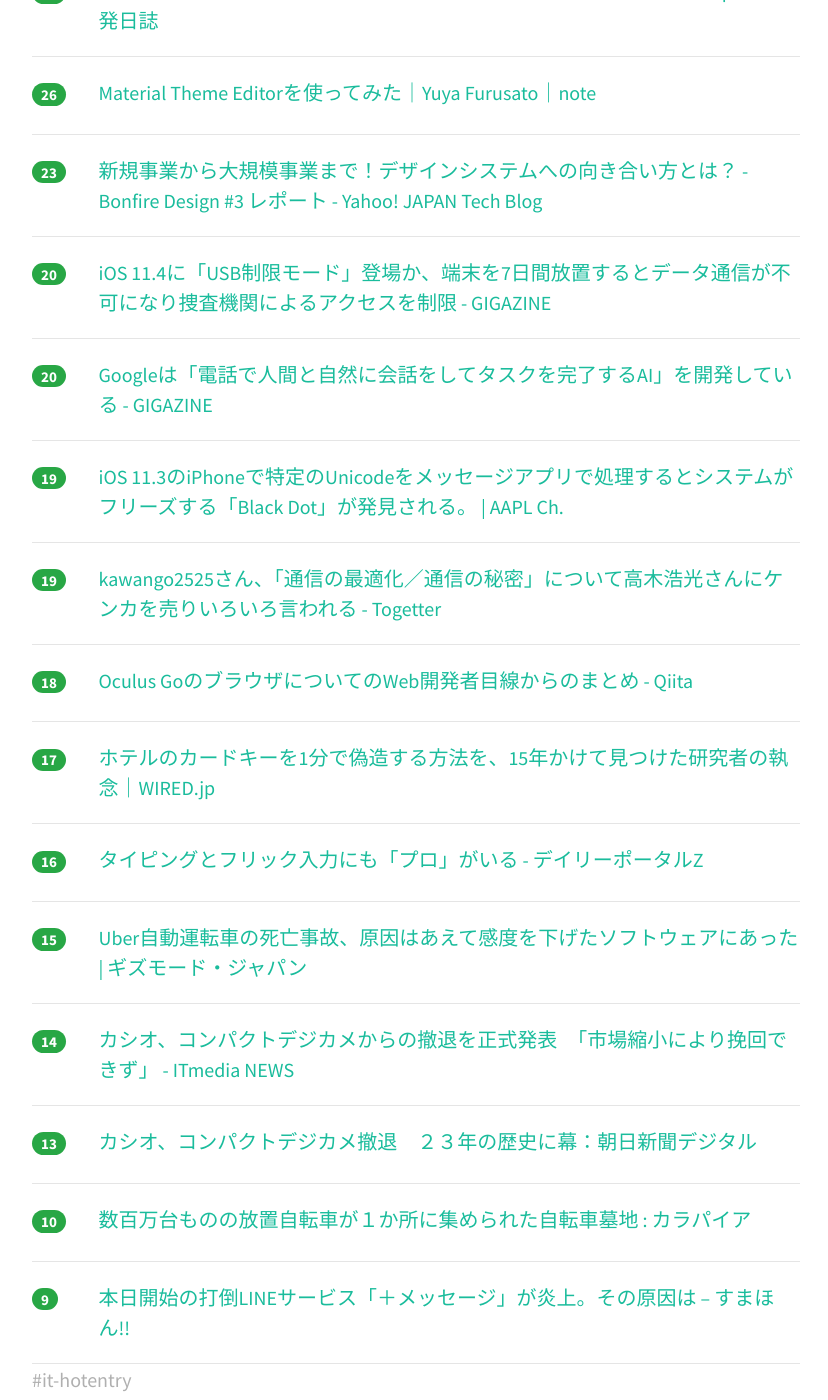
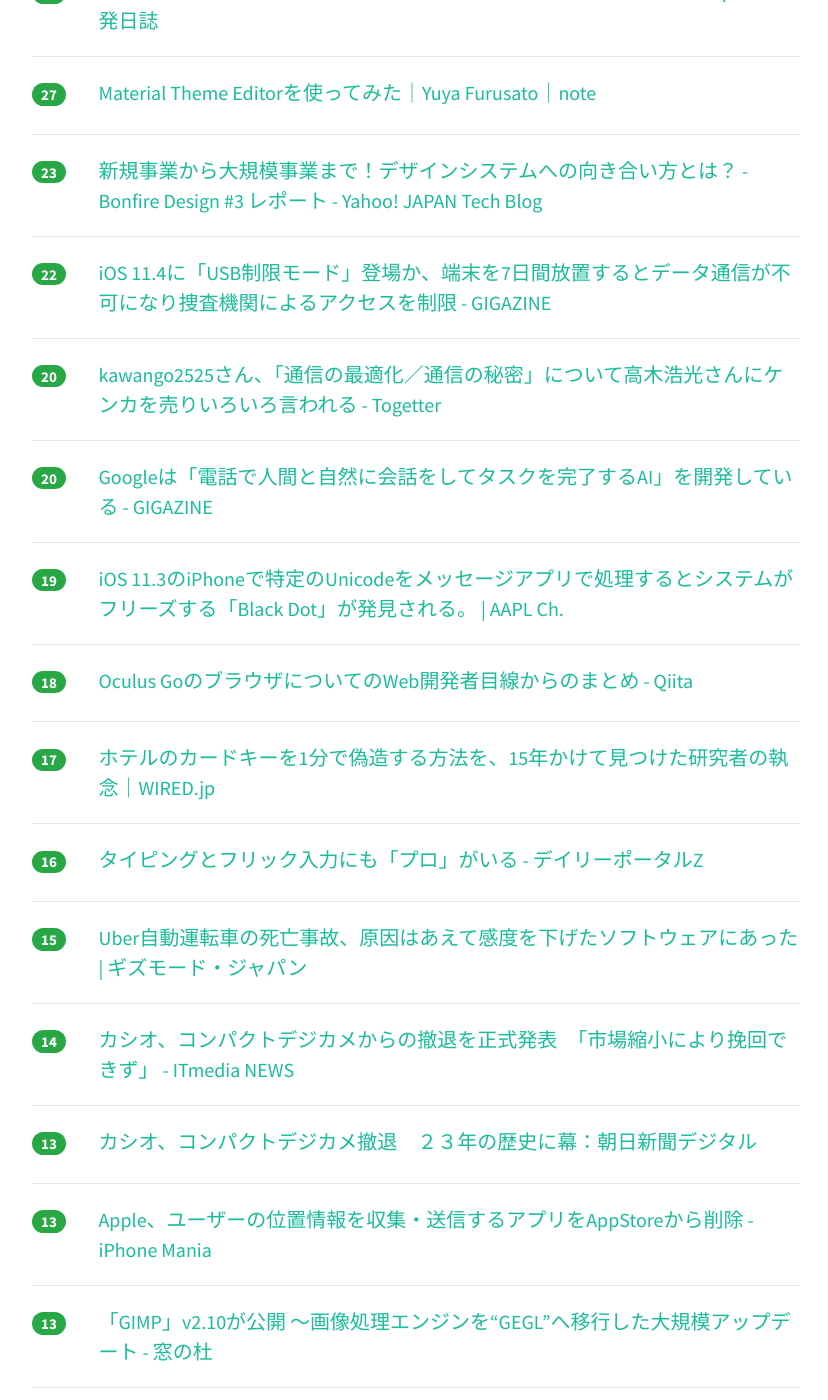
Before and after one commit to yatta47/hatena-matome-site, a Jekyll site: the page built from _posts/2018-05-10-hatena.md, in a window 1280 px wide and 1400 px high, scrolled down 419 px. Shown: the whole window, without its empty margins (224-1052 px from the left). Built offline with Jekyll 4.4.1, drawn with Linux system fonts in a browser that asks for light colours; nearby versions of some CDN libraries; some of the changed text lies outside the part shown.

Commit message:
Updated 2018-05-10

```diff
--- a/_posts/2018-05-10-hatena.md
+++ b/_posts/2018-05-10-hatena.md
@@ -1,18 +1,18 @@
 ---
 layout: post
 title:  "2018-05-10 はてぶIT"
-date:   2018-05-10 06:01:22
+date:   2018-05-10 07:00:54
 tags: [it-hotentry]
 ---
-15 件のデータあり
+18 件のデータあり
 
 <hr><div class="row">
-<div class="col-1"><span class="badge badge-pill badge-success h2">34</span></div>
+<div class="col-1"><span class="badge badge-pill badge-success h2">35</span></div>
 <div class="col-11"><a href='https://paiza.hatenablog.com/entry/2018/05/09/%E4%B8%80%E4%BA%BA%E3%81%A7%E3%82%B5%E3%83%BC%E3%83%93%E3%82%B9%E4%BD%9C%E3%81%A3%E3%81%A6%E3%82%8F%E3%81%8B%E3%81%A3%E3%81%9F%E3%80%81%E5%80%8B%E4%BA%BA%E9%96%8B%E7%99%BA%E3%81%AB%E3%81%8A%E3%81%91' target='_blank'>一人でサービス作ってわかった、個人開発における3つの重要なこと - paiza開発日誌</a></div>
 </div>
 <hr>
 <div class="row">
-<div class="col-1"><span class="badge badge-pill badge-success h2">26</span></div>
+<div class="col-1"><span class="badge badge-pill badge-success h2">27</span></div>
 <div class="col-11"><a href='https://note.mu/remmy/n/nc17f177d95fe' target='_blank'>Material Theme Editorを使ってみた｜Yuya Furusato｜note</a></div>
 </div>
 <hr>
@@ -22,8 +22,13 @@ tags: [it-hotentry]
 </div>
 <hr>
 <div class="row">
+<div class="col-1"><span class="badge badge-pill badge-success h2">22</span></div>
+<div class="col-11"><a href='https://gigazine.net/news/20180509-ios-11-4-usb-restricted-mode/' target='_blank'>iOS 11.4に「USB制限モード」登場か、端末を7日間放置するとデータ通信が不可になり捜査機関によるアクセスを制限 - GIGAZINE</a></div>
+</div>
+<hr>
+<div class="row">
 <div class="col-1"><span class="badge badge-pill badge-success h2">20</span></div>
-<div class="col-11"><a href='https://gigazine.net/news/20180509-ios-11-4-usb-restricted-mode/' target='_blank'>iOS 11.4に「USB制限モード」登場か、端末を7日間放置するとデータ通信が不可になり捜査機関によるアクセスを制限 - GIGAZINE</a></div>
+<div class="col-11"><a href='https://togetter.com/li/1225871' target='_blank'>kawango2525さん、「通信の最適化／通信の秘密」について高木浩光さんにケンカを売りいろいろ言われる - Togetter</a></div>
 </div>
 <hr>
 <div class="row">
@@ -34,11 +39,6 @@ tags: [it-hotentry]
 <div class="row">
 <div class="col-1"><span class="badge badge-pill badge-success h2">19</span></div>
 <div class="col-11"><a href='https://applech2.com/archives/20180509-iphone-crash-unicode-black-bug.html' target='_blank'>iOS 11.3のiPhoneで特定のUnicodeをメッセージアプリで処理するとシステムがフリーズする「Black Dot」が発見される。 | AAPL Ch.</a></div>
-</div>
-<hr>
-<div class="row">
-<div class="col-1"><span class="badge badge-pill badge-success h2">19</span></div>
-<div class="col-11"><a href='https://togetter.com/li/1225871' target='_blank'>kawango2525さん、「通信の最適化／通信の秘密」について高木浩光さんにケンカを売りいろいろ言われる - Togetter</a></div>
 </div>
 <hr>
 <div class="row">
@@ -72,12 +72,27 @@ tags: [it-hotentry]
 </div>
 <hr>
 <div class="row">
-<div class="col-1"><span class="badge badge-pill badge-success h2">10</span></div>
+<div class="col-1"><span class="badge badge-pill badge-success h2">13</span></div>
+<div class="col-11"><a href='https://iphone-mania.jp/news-211742/' target='_blank'>Apple、ユーザーの位置情報を収集・送信するアプリをAppStoreから削除 - iPhone Mania</a></div>
+</div>
+<hr>
+<div class="row">
+<div class="col-1"><span class="badge badge-pill badge-success h2">13</span></div>
+<div class="col-11"><a href='https://forest.watch.impress.co.jp/docs/news/1120669.html' target='_blank'>「GIMP」v2.10が公開 ～画像処理エンジンを“GEGL”へ移行した大規模アップデート - 窓の杜</a></div>
+</div>
+<hr>
+<div class="row">
+<div class="col-1"><span class="badge badge-pill badge-success h2">12</span></div>
+<div class="col-11"><a href='https://smhn.info/201805-plus-message-flaming' target='_blank'>本日開始の打倒LINEサービス「＋メッセージ」が炎上。その原因は – すまほん!!</a></div>
+</div>
+<hr>
+<div class="row">
+<div class="col-1"><span class="badge badge-pill badge-success h2">11</span></div>
 <div class="col-11"><a href='http://karapaia.com/archives/52259207.html' target='_blank'>数百万台ものの放置自転車が１か所に集められた自転車墓地 : カラパイア</a></div>
 </div>
 <hr>
 <div class="row">
 <div class="col-1"><span class="badge badge-pill badge-success h2">9</span></div>
-<div class="col-11"><a href='https://smhn.info/201805-plus-message-flaming' target='_blank'>本日開始の打倒LINEサービス「＋メッセージ」が炎上。その原因は – すまほん!!</a></div>
+<div class="col-11"><a href='https://news.yahoo.co.jp/byline/yamamotoichiro/20180510-00085026/' target='_blank'>AIアシスタントが電話で要件を済ませてくれる時代が到来(山本一郎) - 個人 - Yahoo!ニュース</a></div>
 </div>
 <hr>
```
